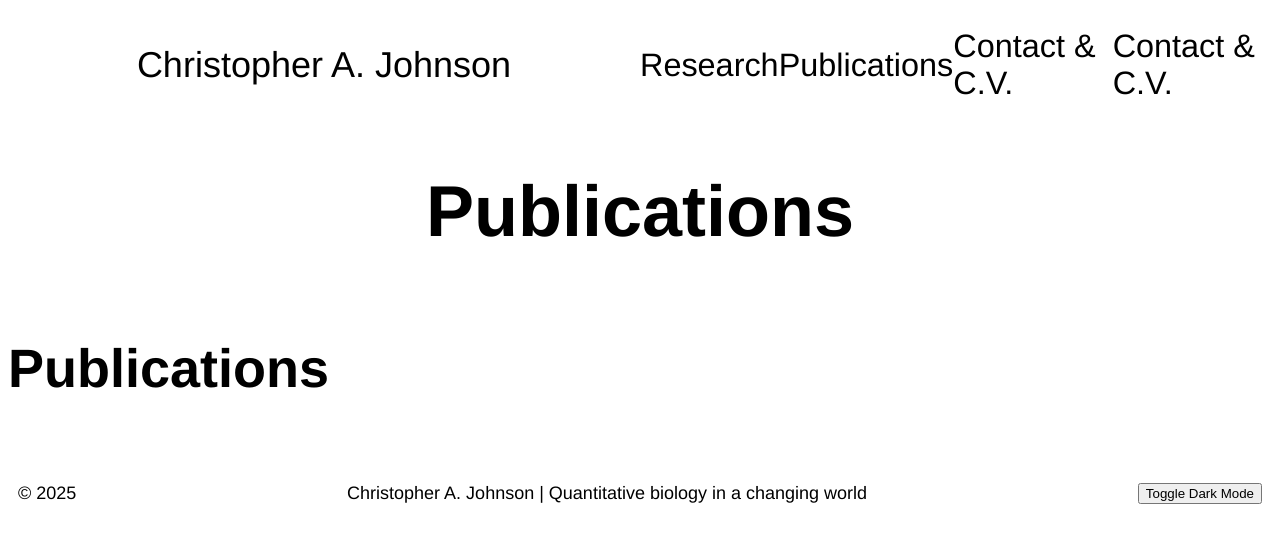
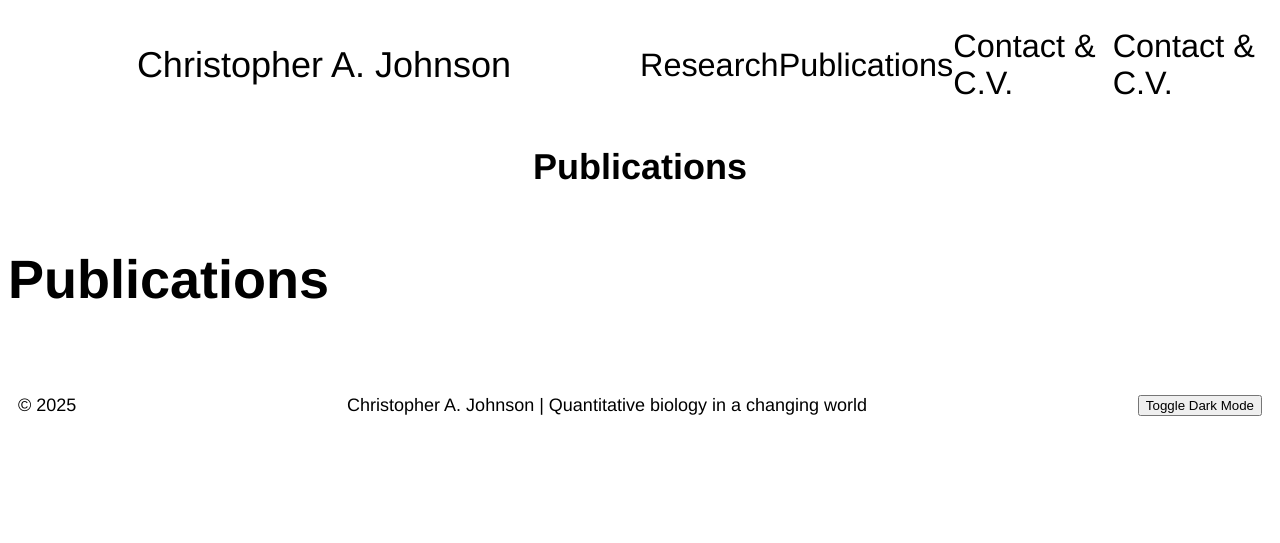
Before and after one commit to chrisajohnson/chrisajohnson.github.io, a Jekyll site: the page built from publications.md, in a window 1280 px wide. Shown: the top 543 px of the page. Built offline with Jekyll 4.4.1, drawn with Linux system fonts in a browser that asks for light colours.

Commit message:
Update styles.css

```diff
--- a/assets/css/styles.css
+++ b/assets/css/styles.css
@@ -79,13 +79,13 @@ html {
 .page-title {
   text-align: center; /* Centers the title horizontally */
   margin: 10px 0; /* Adds spacing above and below */
-  font-size: 2rem; /* Set the text size */
+  font-size: 1rem; /* Set the text size */
 }
 
 /* Page subtitle */
 .page-subtitle {
   text-align: left; /* Start text to the left */
-  font-size: 1.5rem; /* Set the text size */
+  font-size: 1rem; /* Set the text size */
   margin: 10px 0; /* Adds spacing above and below */
 }
 
@@ -205,9 +205,7 @@ figcaption {
 
   /* Page title */
   .page-title {
-    text-align: center; /* Centers the title horizontally */
     font-size: 0.9rem; /* Set the text size */
-    margin: 10px 0; /* Adds spacing above and below */
   }
 
   /* Body */
```
